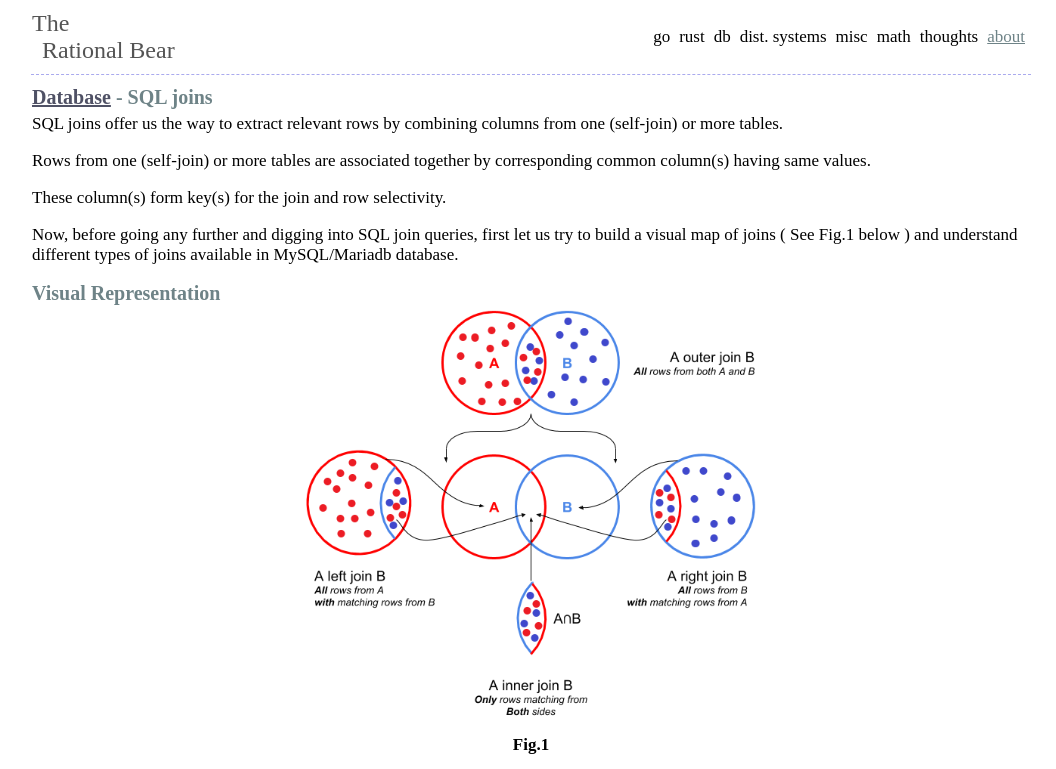
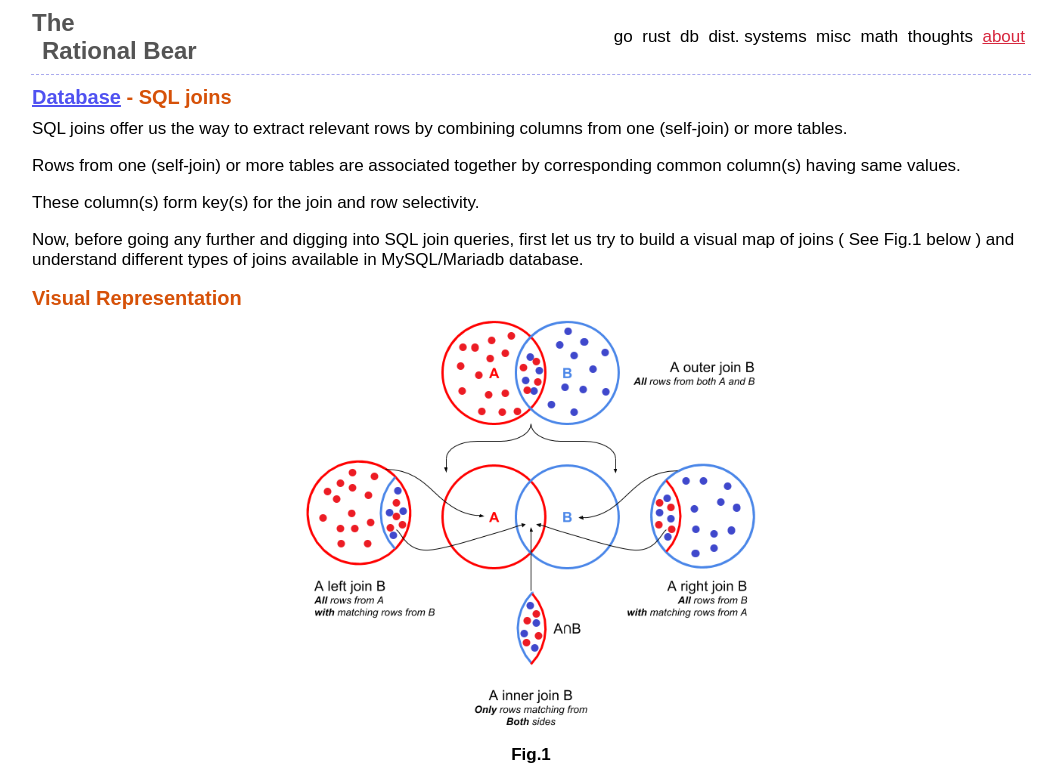
Before and after one commit to ngavali/armamentarium, a plain HTML site: page www/db/joins.html in a window 1280 px wide. Both pictures are taken after a click on the link "about". Shown: the top 769 px of the page, without its empty margins (109-1165 px from the left). Drawn offline with Linux system fonts and the light colour scheme.

Commit message:
change style, grammar correction

```diff
--- a/www/css/style.css
+++ b/www/css/style.css
@@ -31,10 +31,10 @@ div#menubar {
 }
 
 logo {
-	color: #c59b3d;
+	color: #D7263D;
 	font-size: 24px;
-	font-weight: normal;
-	font-family: "Times New Roman";
+	font-weight: bold;
+	font-family: Arial;
 }
 
 k3 {
@@ -44,19 +44,19 @@ k3 {
 h3, k3 {
 	font-size: 20px;
 	margin-top: 0px;
-    margin-bottom: 5px;
-	font-family: "Times New Roman";
+    margin-bottom: 10px;
+	font-family: Arial;
 }
 
 h3 {
-    color: #6E8387;
+    color: #D65108;
 }
 
 h4 {
     font-size: 18px;
     margin-top: 5px;
     margin-bottom: 0px;
-	font-family: "Times New Roman";
+	font-family: Arial;
 }
 
 table#menu {
@@ -89,7 +89,7 @@ table#topicContent {
 }
 
 body {
-	font-family: "Times New Roman";
+	font-family: Arial;
 	font-size: 17px;
 	color: #444;
 	color: #000;
@@ -100,7 +100,7 @@ body {
 }
 
 table#topicContent tr td {
-	font-family: "Times New Roman";
+	font-family: Arial;
 	font-size: 17px;
 }
 
@@ -110,11 +110,11 @@ table#menu tr td a {
 	color: rgb( 100, 100, 100 );
 	color: #000;
 	font-size: 17px;
-	font-family: "Times New Roman";
+	font-family: Arial;
 }
 
 a {
-	color: #4F5165;
+	color: #4F51f1;
 	outline: none;
 }
 
@@ -131,9 +131,9 @@ img {
 
 table#menu tr td .activeLink {
 	padding-right: 5px;
-    color: #00A878;
-    color: #D5C7BC;
-    color: #6E8387;
+    color: #D7263D;
+    olor: #D5C7BC;
+    olor: #6E8387;
 	text-decoration: underline;
 	ont-size: 12pt;
 }
```
Also changed, not shown: www/index.html (+1 -1 lines), 4 other files.
